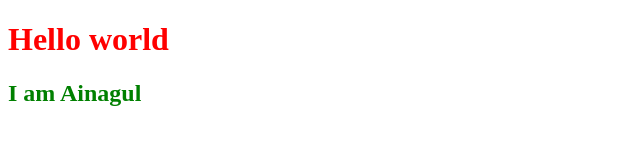
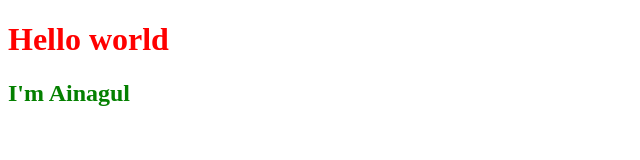
Before and after one commit to AinaSha/test, a plain HTML site: page index.html in a window 1280 px wide. Shown: the full height of the page, 0-640 px from the left. Drawn offline with Linux system fonts and the light colour scheme.

Commit message:
add subtitle

```diff
--- a/index.html
+++ b/index.html
@@ -9,6 +9,6 @@
 </head>
 <body>
    <h1>Hello world</h1>
-    <h2>I am Ainagul</h2>
+    <h2>I'm Ainagul</h2>
 </body>
 </html>
--- a/style.css
+++ b/style.css
@@ -2,5 +2,5 @@ h1 {
     color: red;
 }
 h2 {
-    color:green;
+    color:rgb(4, 128, 0);
 }
```
